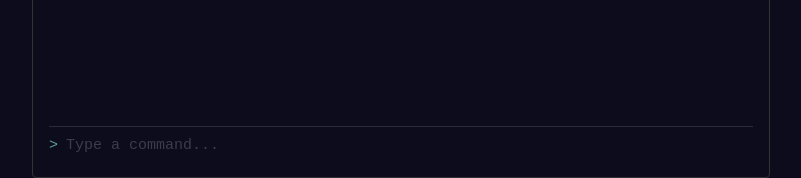
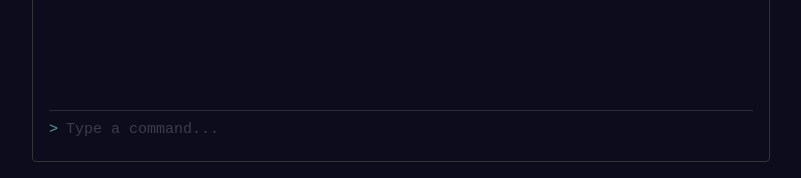
Before and after one commit to WayneWalterBerry/WayneWalterBerry.github.io, a Jekyll site: the page play/index.html, which Jekyll copies as it is, in a window 1280 px wide. Shown: the part 730-908 px from the top of the page, without its empty margins (239-1040 px from the left). Built offline with Jekyll 4.4.1, drawn with Linux system fonts in a browser that asks for light colours.

Commit message:
deploy: fix input bar below viewport — dvh height calc

```diff
--- a/play/index.html
+++ b/play/index.html
@@ -30,7 +30,8 @@
         #terminal {
             display: flex;
             flex-direction: column;
-            height: 100vh;
+            height: calc(100vh - 16px);
+            height: calc(100dvh - 16px);
             max-width: 82ch;
             margin: 8px auto;
             padding: 12px 16px;
```
